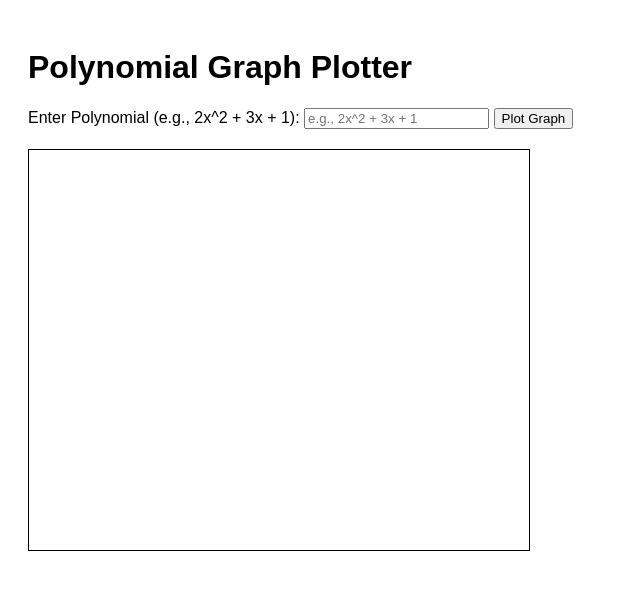
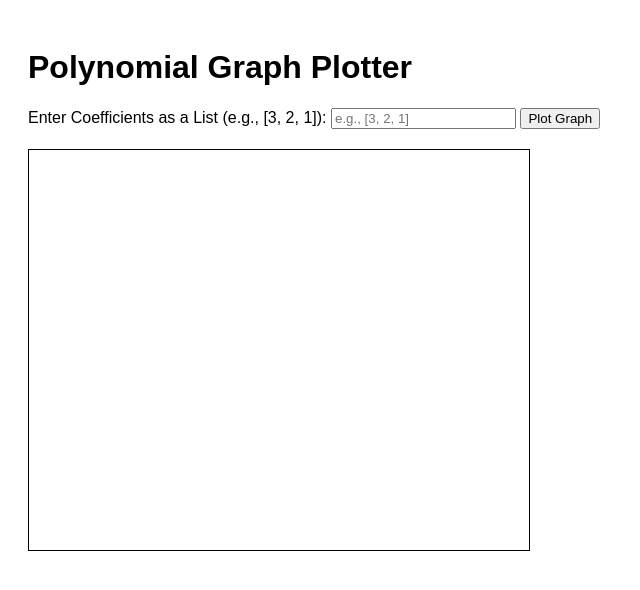
Before and after one commit to pannawatg/Stem-wtf, a plain HTML site: page index.html in a window 1280 px wide. Shown: the whole page, without its empty margins (0-640 px from the left). Drawn offline with nearby package versions, Linux system fonts and the light colour scheme.

Commit message:
Update index.html

```diff
--- a/index.html
+++ b/index.html
@@ -24,8 +24,8 @@
     <h1>Polynomial Graph Plotter</h1>
 
     <div id="input-container">
-        <label for="polynomial">Enter Polynomial (e.g., 2x^2 + 3x + 1): </label>
-        <input type="text" id="polynomial" placeholder="e.g., 2x^2 + 3x + 1">
+        <label for="coefficients">Enter Coefficients as a List (e.g., [3, 2, 1]): </label>
+        <input type="text" id="coefficients" placeholder="e.g., [3, 2, 1]">
         <button id="plot">Plot Graph</button>
     </div>
 
@@ -33,7 +33,6 @@
 
     <div id="result"></div>
 
-    <script src="https://cdnjs.cloudflare.com/ajax/libs/lodash.js/4.17.21/lodash.min.js"></script>
     <script src="script.js"></script>
 </body>
 </html>
```
